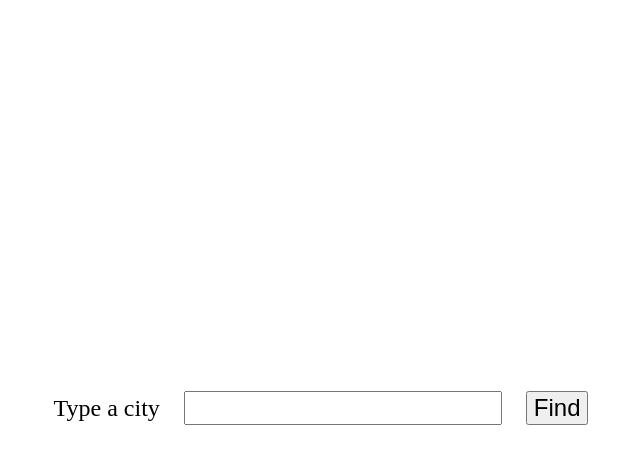
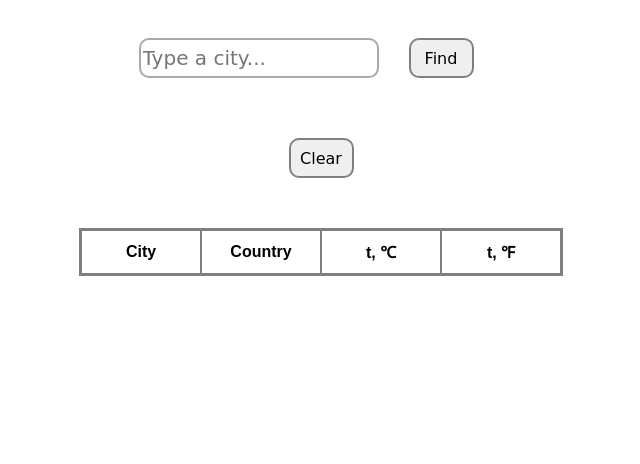
Before and after one commit to tr3v3r/weather-app, a plain HTML site: page index.html in a window 1280 px wide. Shown: the whole page, without its empty margins (319-959 px from the left). Drawn offline with Linux system fonts and the light colour scheme.

Commit message:
add table

```diff
--- a/index.html
+++ b/index.html
@@ -1,18 +1,30 @@
 <!DOCTYPE html>
-<html>
-  <head>
+<html lang="en">
+<head>
     <meta charset="UTF-8">
-    <title>Weather app</title>
+    <meta name="viewport" content="width=device-width, initial-scale=1.0">
+    <meta http-equiv="X-UA-Compatible" content="ie=edge">
+    <title>Weather App</title>
     <link rel="stylesheet" href="styles.css">
-  </head>
-  <body>
-      <form>
-          <label>Type a city</label>
-          <input />
-          <button>Find</button>
-      </form>
-  <script type="text/javascript">
-    // your code here
-  </script>
+</head>
+<body>
+    <form id="form" class="searchBar">
+        <input id="input" class="input" type="search" placeholder="Type a city..." />
+        <input id ="button" class='button' type="submit" value="Find" />
+    </form>
+    <div class="controlPanel">
+        <button id="clear" class='button'>Clear</button>
+    </div>
+    <table class="tableData" id="tableData">
+        <thead>
+            <td>City</td>
+            <td>Country</td>
+            <td>t, &#8451</td>
+            <td>t, &#8457</td>
+        </thead>
+        <tbody id="tbody">
+        </tbody>
+    </table>
+    <script src="index.js"></script>
 </body>
 </html>
--- a/styles.css
+++ b/styles.css
@@ -1,15 +1,62 @@
-html, body {
-    height: 100%
+.tableData {
+    border: 2px solid grey;
+    border-spacing: unset;
+    margin: 20px auto;
 }
 
-body {
+.searchBar, .controlPanel {
     display: flex;
-    flex: 1;
+    align-items: center;
     justify-content: center;
-    align-items: center;
 }
 
-form * {
-    font-size: x-large;
-    margin: 0 10px;
+td {
+    border: 1px solid grey;
+    margin: 0;
+    padding: 10px;
+    box-sizing: border-box;
+    min-width: 120px;
+    font-family: sans-serif;
+    text-align: center;
 }
+
+tr {
+    box-sizing: border-box;
+    padding: 0;
+    margin: 0;
+}
+
+thead {
+    font-size: 16px;
+    font-weight: 700;
+}
+
+.button {
+    margin: 30px;
+    height: 40px;
+    border: 2px solid grey;
+    border-radius: 10px;
+    width: auto;
+    min-width: 65px;
+    font-family: cursive;
+    font-size: 16px;
+    cursor: pointer;
+}
+
+.button:hover {
+    background-color: grey;
+    color: white;
+}
+
+input.input {
+    border: 2px solid #808080ad;
+    height: 40px;
+    border-radius: 10px;
+    width: 240px;
+    font-family: cursive;
+    font-size: 20px;
+}
+
+input:focus {
+    outline: none;
+}
```
Also changed, not shown: index.js (added).
